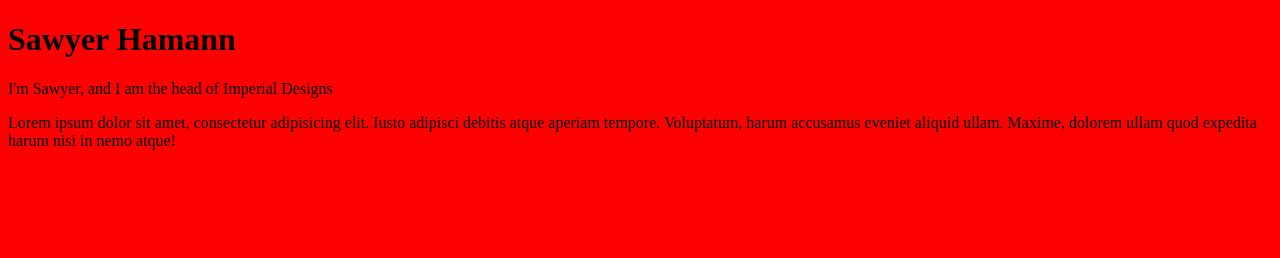
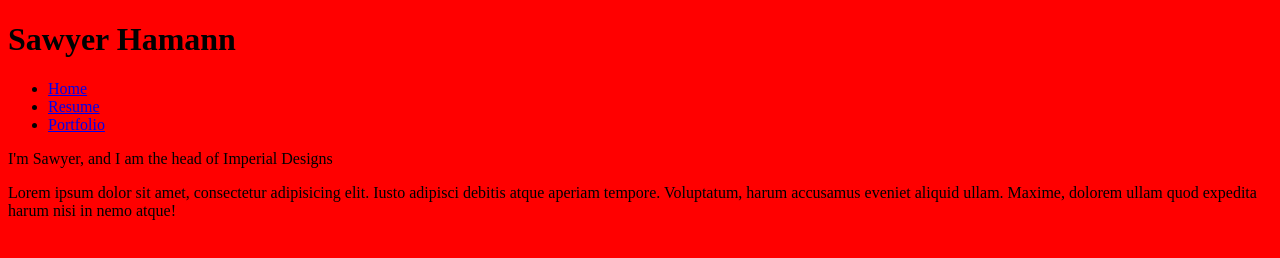
Before and after one commit to AmazingDeadpoolio/p1-about-me, a plain HTML site: page index.html in a window 1280 px wide. Drawn offline with Linux system fonts and the light colour scheme.

Commit message:
Added unordered list (portfolio,resume)

```diff
--- a/index.html
+++ b/index.html
@@ -10,6 +10,14 @@
 
 	<h1>Sawyer Hamann</h1>
 
+	<nav>
+		<ul>
+			<li><a href="index.html">Home</a></li>
+			<li><a href="resume.html">Resume</a></li>
+			<li><a href="portfolio.html">Portfolio</a></li>
+		</ul>
+	</nav>
+
 	<p>I'm Sawyer, and I am the head of Imperial Designs</p>
 
 	<p>Lorem ipsum dolor sit amet, consectetur adipisicing elit. Iusto adipisci debitis atque aperiam tempore. Voluptatum, harum accusamus eveniet aliquid ullam. Maxime, dolorem ullam quod expedita harum nisi in nemo atque!</p>
```
Also changed, not shown: portfolio.html (added, +10 -0 lines), resume.html (added, +10 -0 lines).
